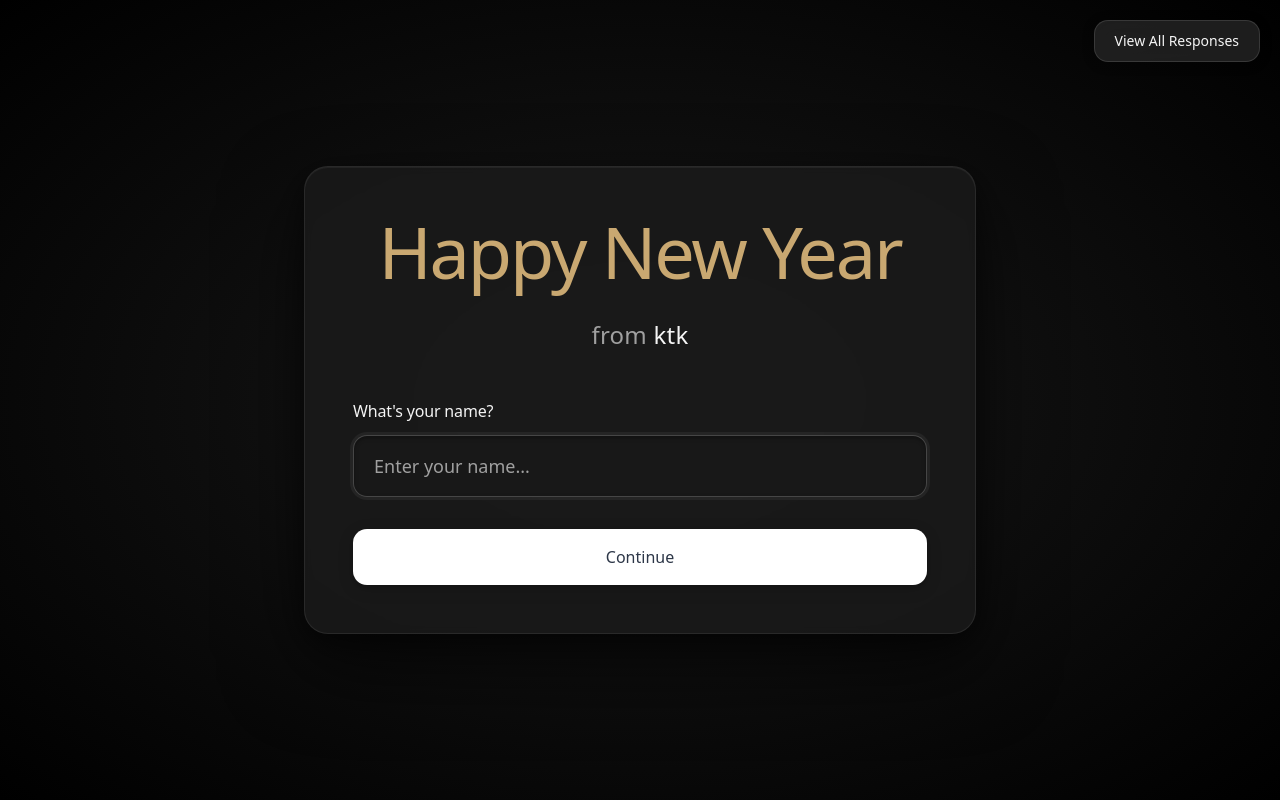
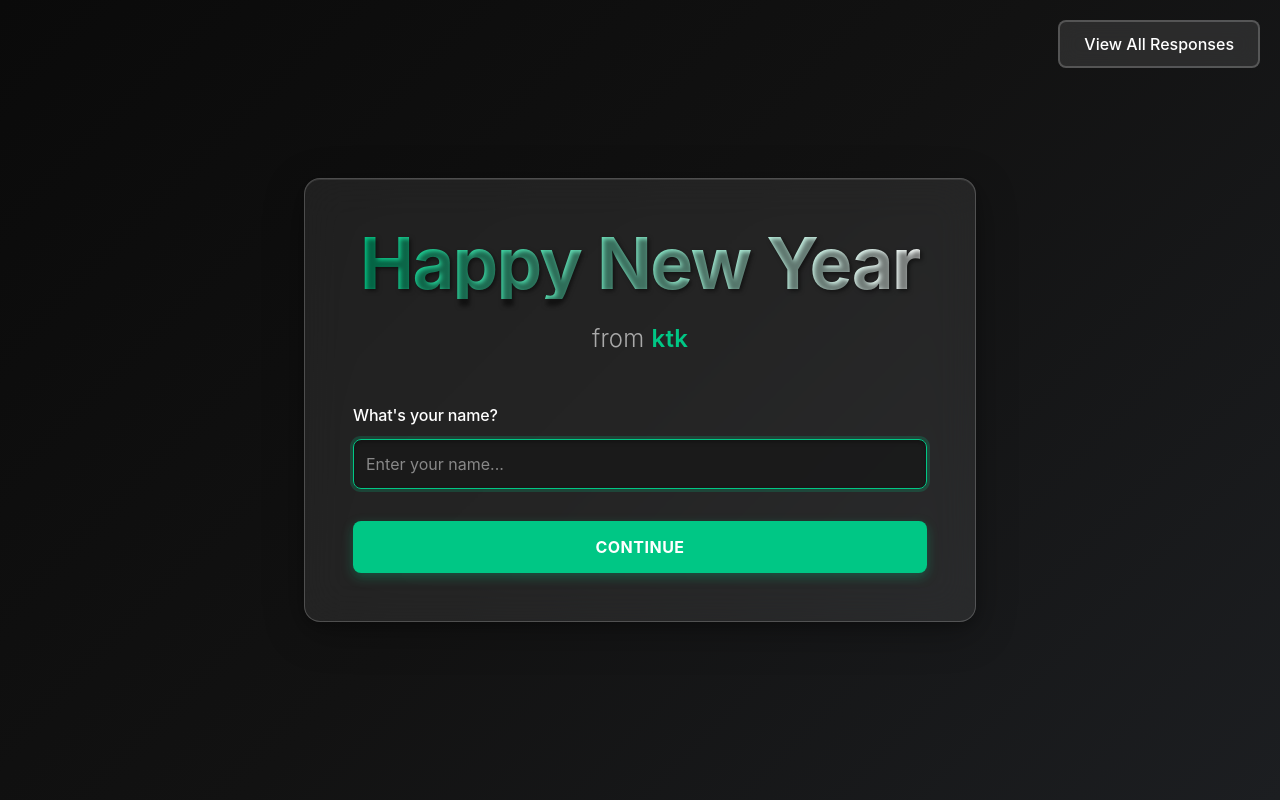
Before and after one commit to Ktkbisaria/NEWYEARDEV, a React (Vite) app in the folder frontend/: page / in a window 1280 px wide. Built offline with nearby package versions, Linux system fonts and the light colour scheme.

Commit message:
Modern redesign: MentoreTalk-inspired dark theme with green accent, glassmorphism, and premium button styles

```diff
--- a/frontend/src/App.jsx
+++ b/frontend/src/App.jsx
@@ -91,7 +91,7 @@ function Navigation() {
     return (
       <Link
         to="/"
-        className="button-primary fixed top-5 left-5 z-50 px-5 py-2.5 text-sm font-medium transition-all"
+        className="button-primary fixed top-5 left-5 z-50 px-4 py-2.5 text-sm font-medium"
       >
         Back to Form
       </Link>
@@ -101,7 +101,7 @@ function Navigation() {
   return (
       <Link
         to="/view"
-        className="button-secondary fixed top-5 right-5 z-50 px-5 py-2.5 text-sm font-medium transition-all"
+        className="button-secondary fixed top-5 right-5 z-50 px-4 py-2.5 text-sm font-medium"
       >
         View All Responses
       </Link>
--- a/frontend/src/components/Page1.jsx
+++ b/frontend/src/components/Page1.jsx
@@ -13,19 +13,19 @@ function Page1({ name, updateFormData, nextPage }) {
 
   return (
     <div className="animate-fade-in">
-      <div className="glass-effect rounded-2xl p-8 md:p-12">
+      <div className="glass-effect p-8 md:p-12">
         <div className="text-center mb-12">
-          <h1 className="text-6xl md:text-7xl font-semibold mb-8" style={{ color: '#c9a871', letterSpacing: '-0.03em', fontWeight: 500 }}>
+          <h1 className="text-6xl md:text-7xl font-bold mb-6 text-gradient" style={{ letterSpacing: '-0.02em', textShadow: '2px 2px 4px rgba(0, 0, 0, 0.5)' }}>
             Happy New Year
           </h1>
-          <h2 className="text-xl md:text-2xl font-light" style={{ color: '#a0a0a0', letterSpacing: '0.01em' }}>
-            from <span className="font-normal" style={{ color: '#f5f5f5' }}>ktk</span>
+          <h2 className="text-xl md:text-2xl font-light" style={{ color: '#aaa', letterSpacing: '0.01em' }}>
+            from <span className="font-semibold" style={{ color: '#00c785' }}>ktk</span>
           </h2>
         </div>
 
         <form onSubmit={handleSubmit} className="space-y-8">
           <div className="animate-slide-up">
-            <label className="block text-base font-medium mb-3" style={{ color: '#f5f5f5', letterSpacing: '-0.01em' }}>
+            <label className="block text-base font-medium mb-3" style={{ color: '#FFFFFF', letterSpacing: '-0.01em' }}>
               What's your name?
             </label>
             <input
@@ -33,7 +33,7 @@ function Page1({ name, updateFormData, nextPage }) {
               value={inputName}
               onChange={(e) => setInputName(e.target.value)}
               placeholder="Enter your name..."
-              className="input-style w-full px-5 py-4 rounded-lg text-lg focus:outline-none transition-all"
+              className="input-style w-full px-4 py-3 text-base focus:outline-none"
               required
               autoFocus
             />
@@ -41,7 +41,7 @@ function Page1({ name, updateFormData, nextPage }) {
 
           <button
             type="submit"
-            className="button-cta w-full py-4 text-base font-medium"
+            className="button-cta w-full"
           >
             Continue
           </button>
--- a/frontend/src/components/Page2.jsx
+++ b/frontend/src/components/Page2.jsx
@@ -13,19 +13,19 @@ function Page2({ plan, updateFormData, nextPage, prevPage }) {
 
   return (
     <div className="animate-fade-in">
-      <div className="glass-effect rounded-2xl p-8 md:p-12">
+      <div className="glass-effect p-8 md:p-12">
         <div className="mb-10">
-          <h1 className="text-3xl md:text-4xl font-semibold mb-3" style={{ color: '#f5f5f5', letterSpacing: '-0.02em', fontWeight: 500 }}>
+          <h1 className="text-3xl md:text-4xl font-bold mb-3" style={{ color: '#FFFFFF', letterSpacing: '-0.02em' }}>
             What's Your Plan?
           </h1>
-          <p className="text-base" style={{ color: '#a0a0a0', letterSpacing: '0.01em' }}>
+          <p className="text-base" style={{ color: '#aaa', letterSpacing: '0.01em' }}>
             Tell us in detail what you're doing this New Year
           </p>
         </div>
 
         <form onSubmit={handleSubmit} className="space-y-8">
           <div className="animate-slide-up">
-            <label className="block text-base font-medium mb-3" style={{ color: '#f5f5f5', letterSpacing: '-0.01em' }}>
+            <label className="block text-base font-medium mb-3" style={{ color: '#FFFFFF', letterSpacing: '-0.01em' }}>
               Share your New Year plans in detail
             </label>
             <textarea
@@ -33,7 +33,7 @@ function Page2({ plan, updateFormData, nextPage, prevPage }) {
               onChange={(e) => setInputPlan(e.target.value)}
               placeholder="I'm planning to..."
               rows="8"
-              className="input-style w-full px-5 py-4 rounded-lg text-lg focus:outline-none transition-all resize-none"
+              className="input-style w-full px-4 py-3 text-base focus:outline-none resize-none"
               required
               autoFocus
             />
@@ -43,13 +43,13 @@ function Page2({ plan, updateFormData, nextPage, prevPage }) {
             <button
               type="button"
               onClick={prevPage}
-              className="button-secondary flex-1 py-3.5 text-base font-medium"
+              className="button-secondary flex-1"
             >
               Back
             </button>
             <button
               type="submit"
-              className="button-primary flex-1 py-3.5 text-base font-medium"
+              className="button-primary flex-1"
             >
               Next
             </button>
--- a/frontend/src/index.css
+++ b/frontend/src/index.css
@@ -4,8 +4,9 @@
 
 @layer base {
   body {
-    background: radial-gradient(ellipse at center, #1a1a1a 0%, #000000 100%);
+    background: linear-gradient(135deg, #0a0a0a 0%, #121212 50%, #1c1e21 100%);
     @apply min-h-screen;
+    font-family: -apple-system, BlinkMacSystemFont, 'Segoe UI', 'Roboto', 'Oxygen', 'Ubuntu', 'Cantarell', 'Fira Sans', 'Droid Sans', 'Helvetica Neue', sans-serif;
   }
 }
 
@@ -21,98 +22,139 @@
   }
 }
 
+@keyframes glow {
+  0%, 100% {
+    box-shadow: 0 0 20px rgba(0, 199, 133, 0.3);
+  }
+  50% {
+    box-shadow: 0 0 30px rgba(0, 199, 133, 0.5);
+  }
+}
+
 @layer utilities {
   .glass-effect {
-    background: rgba(26, 26, 26, 0.85);
-    @apply backdrop-blur-sm;
-    box-shadow: 0 32px 80px rgba(0, 0, 0, 0.6), 0 8px 24px rgba(0, 0, 0, 0.4), inset 0 1px 0 rgba(255, 255, 255, 0.05);
-    border: 1px solid rgba(255, 255, 255, 0.08);
-    border-radius: 24px;
+    background: rgba(255, 255, 255, 0.08);
+    backdrop-filter: blur(20px);
+    -webkit-backdrop-filter: blur(20px);
+    box-shadow: 0 10px 40px rgba(0, 0, 0, 0.3), 0 4px 12px rgba(0, 0, 0, 0.2), inset 0 1px 0 rgba(255, 255, 255, 0.1);
+    border: 1px solid rgba(255, 255, 255, 0.2);
+    border-radius: 16px;
   }
 
   .card-effect {
-    background: rgba(26, 26, 26, 0.75);
-    @apply transition-all;
-    box-shadow: 0 12px 32px rgba(0, 0, 0, 0.4), 0 4px 12px rgba(0, 0, 0, 0.3), inset 0 1px 0 rgba(255, 255, 255, 0.03);
-    border: 1px solid rgba(255, 255, 255, 0.06);
-    border-radius: 20px;
+    background: rgba(255, 255, 255, 0.06);
+    backdrop-filter: blur(15px);
+    -webkit-backdrop-filter: blur(15px);
+    @apply transition-all duration-300;
+    box-shadow: 0 4px 20px rgba(0, 0, 0, 0.2), 0 2px 8px rgba(0, 0, 0, 0.15), inset 0 1px 0 rgba(255, 255, 255, 0.05);
+    border: 1px solid rgba(255, 255, 255, 0.15);
+    border-radius: 12px;
   }
 
   .card-effect:hover {
-    background: rgba(26, 26, 26, 0.85);
-    box-shadow: 0 16px 40px rgba(0, 0, 0, 0.5), 0 6px 16px rgba(0, 0, 0, 0.35), inset 0 1px 0 rgba(255, 255, 255, 0.05);
-    border-color: rgba(255, 255, 255, 0.1);
-    transform: translateY(-2px);
+    background: rgba(255, 255, 255, 0.1);
+    box-shadow: 0 8px 30px rgba(0, 0, 0, 0.3), 0 4px 12px rgba(0, 0, 0, 0.2), inset 0 1px 0 rgba(255, 255, 255, 0.12);
+    border-color: rgba(255, 255, 255, 0.25);
+    transform: translateY(-5px);
   }
 
   .input-style {
-    background: rgba(26, 26, 26, 0.6);
-    @apply transition-all;
-    box-shadow: inset 0 2px 4px rgba(0, 0, 0, 0.3), 0 1px 0 rgba(255, 255, 255, 0.03);
-    border: 1px solid rgba(255, 255, 255, 0.1);
-    color: #f5f5f5;
-    border-radius: 14px;
+    background: rgba(26, 26, 26, 0.8);
+    @apply transition-all duration-300;
+    box-shadow: inset 0 2px 4px rgba(0, 0, 0, 0.3), 0 1px 0 rgba(255, 255, 255, 0.05);
+    border: 1px solid rgba(255, 255, 255, 0.2);
+    color: #FFFFFF;
+    border-radius: 8px;
+    padding: 12px;
   }
 
   .input-style:focus {
-    background: rgba(26, 26, 26, 0.8);
-    border-color: rgba(255, 255, 255, 0.2);
-    box-shadow: 0 0 0 3px rgba(255, 255, 255, 0.05), inset 0 2px 4px rgba(0, 0, 0, 0.3);
+    background: rgba(26, 26, 26, 0.9);
+    border-color: #00c785;
+    box-shadow: 0 0 0 3px rgba(0, 199, 133, 0.2), inset 0 2px 4px rgba(0, 0, 0, 0.3);
     outline: none;
   }
 
   .input-style::placeholder {
-    color: #a0a0a0;
+    color: #888;
   }
 
   .button-primary {
-    @apply font-medium transition-all;
-    background: rgba(26, 26, 26, 0.9);
-    color: #f5f5f5;
-    box-shadow: 0 4px 16px rgba(0, 0, 0, 0.4), 0 2px 6px rgba(0, 0, 0, 0.3);
+    @apply font-medium transition-all duration-300;
+    background-color: #00c785;
+    color: #FFFFFF;
+    padding: 12px 24px;
     border: none;
-    border-radius: 14px;
-    backdrop-filter: blur(12px);
+    border-radius: 8px;
+    font-size: 16px;
+    cursor: pointer;
+    box-shadow: 0 4px 12px rgba(0, 199, 133, 0.3);
   }
 
   .button-primary:hover {
-    background: rgba(26, 26, 26, 0.95);
-    box-shadow: 0 6px 20px rgba(0, 0, 0, 0.5), 0 2px 6px rgba(0, 0, 0, 0.35);
-    transform: translateY(-1px);
+    background-color: rgba(0, 199, 133, 0.85);
+    transform: translateY(-2px);
+    box-shadow: 0 6px 20px rgba(0, 199, 133, 0.4);
   }
 
   .button-primary:active {
     transform: translateY(0);
+    box-shadow: 0 2px 8px rgba(0, 199, 133, 0.3);
   }
 
   .button-secondary {
-    @apply transition-all;
-    background: rgba(42, 42, 42, 0.7);
-    color: #f5f5f5;
-    border: 1px solid rgba(255, 255, 255, 0.12);
-    box-shadow: 0 2px 12px rgba(0, 0, 0, 0.3);
-    border-radius: 14px;
-    backdrop-filter: blur(12px);
+    @apply transition-all duration-300;
+    background-color: rgba(255, 255, 255, 0.1);
+    color: #FFFFFF;
+    padding: 12px 24px;
+    border: 2px solid rgba(255, 255, 255, 0.2);
+    border-radius: 8px;
+    font-size: 16px;
+    cursor: pointer;
+    backdrop-filter: blur(10px);
+    -webkit-backdrop-filter: blur(10px);
   }
 
   .button-secondary:hover {
-    background: rgba(42, 42, 42, 0.8);
-    border-color: rgba(255, 255, 255, 0.18);
-    box-shadow: 0 4px 16px rgba(0, 0, 0, 0.4);
+    background-color: rgba(255, 255, 255, 0.15);
+    border-color: rgba(255, 255, 255, 0.3);
+    transform: translateY(-2px);
+    box-shadow: 0 4px 12px rgba(0, 0, 0, 0.2);
   }
 
   .button-cta {
-    @apply font-medium transition-all;
-    background: #ffffff;
-    color: #2d3748;
-    box-shadow: 0 4px 16px rgba(0, 0, 0, 0.15), 0 2px 6px rgba(0, 0, 0, 0.1);
+    @apply font-bold transition-all duration-300;
+    background-color: #00c785;
+    color: #FFFFFF;
+    padding: 14px 32px;
     border: none;
-    border-radius: 14px;
+    border-radius: 8px;
+    font-size: 16px;
+    cursor: pointer;
+    box-shadow: 0 4px 12px rgba(0, 199, 133, 0.3);
+    text-transform: uppercase;
+    letter-spacing: 0.5px;
   }
 
   .button-cta:hover {
-    background: #fafafa;
-    box-shadow: 0 6px 20px rgba(0, 0, 0, 0.2), 0 2px 6px rgba(0, 0, 0, 0.15);
-    transform: translateY(-1px);
+    background-color: rgba(0, 199, 133, 0.9);
+    transform: translateY(-2px);
+    box-shadow: 0 6px 20px rgba(0, 199, 133, 0.4);
+  }
+
+  .button-cta:active {
+    transform: translateY(0);
+    box-shadow: 0 2px 8px rgba(0, 199, 133, 0.3);
+  }
+
+  .glow-effect {
+    animation: glow 2s ease-in-out infinite;
+  }
+
+  .text-gradient {
+    background: linear-gradient(to right, #00c785, #FFFFFF);
+    -webkit-background-clip: text;
+    -webkit-text-fill-color: transparent;
+    background-clip: text;
   }
 }
```
Also changed, not shown: frontend/src/components/Page3.jsx (+12 -9 lines), frontend/src/components/Page4.jsx (+16 -16 lines), frontend/src/components/Success.jsx (+15 -15 lines), frontend/src/components/ViewSubmissions.jsx (+27 -27 lines).
